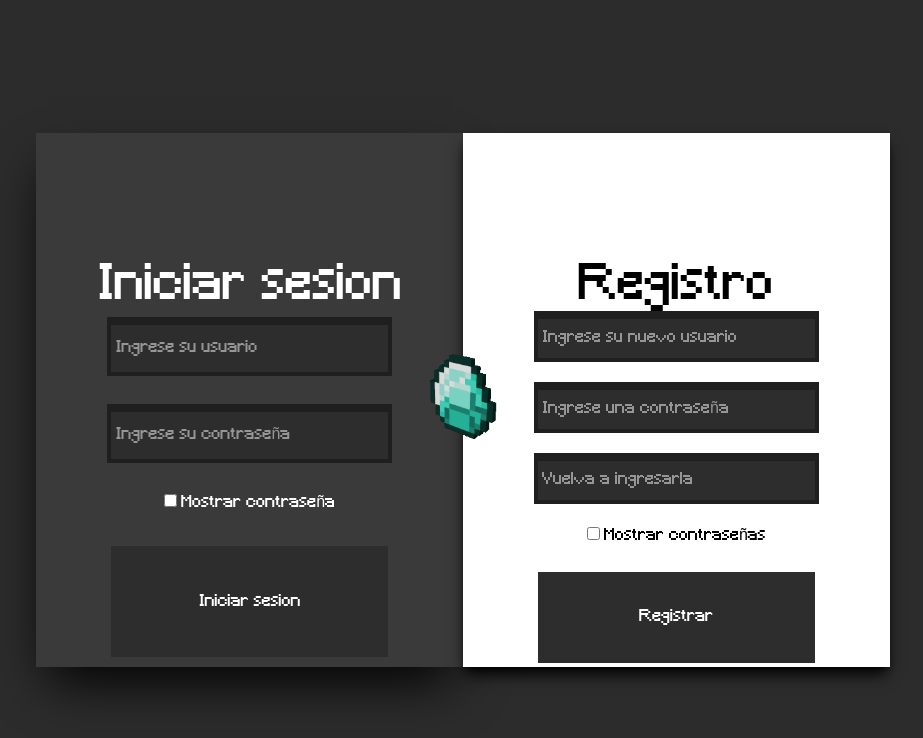
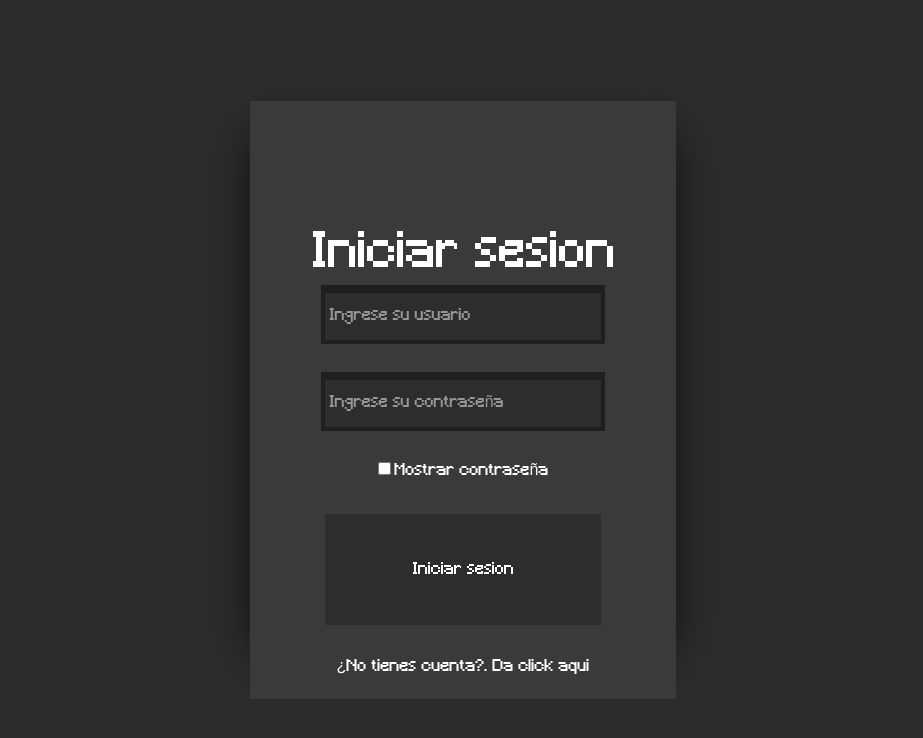
Before and after one commit to ChristianFLozano/minecraftBingo, a React (Vite) app: page /#/ in a window 1280 px wide. Shown: the top 738 px of the page, without its empty margins (177-1100 px from the left). Built offline with nearby package versions, Linux system fonts and the light colour scheme.

Commit message:
Refactor login and register card

```diff
--- a/src/Components/Input.jsx
+++ b/src/Components/Input.jsx
@@ -5,7 +5,7 @@ export default function Input( props ) {
         <>
         <div className={props.style}>
             <input
-                className="text-white w-full h-full p-1 bg-[#2D2D2D] "
+                className="text-white w-full h-full p-1 bg-[#2D2D2D] outline-0 caret-green-700 "
                 id={props.id}
                 name={props.name}
                 value={props.value}
--- a/src/Components/LoginCard.jsx
+++ b/src/Components/LoginCard.jsx
@@ -15,7 +15,7 @@ export default function LoginCard(){
             <div className="lg:w-1/3 lg:h-8/12 w-5/6 h-1/2 bg-[#3A3A3A] shadow-2xl shadow-black flex flex-col">
 
                 <div className="flex h-1/3 items-end justify-center">
-                    <h1 className="text-5xl text-white">Iniciar sesion</h1>
+                    <h1 className="text-5xl text-white ">Iniciar sesion</h1>
                 </div>
 
                 <div className="flex flex-col h-2/3  justify-around gap-4 items-center ">
@@ -43,12 +43,16 @@ export default function LoginCard(){
                             name="Mostrar"
                             id="0"
                             value={showPassword}
-                            onChange={()=>{setShowPassword(!showPassword);}} />
+                            onChange={()=>{setShowPassword(!showPassword);}}
+                            className='accent-green-700 hover:cursor-pointer'
+                            />
                         <label htmlFor="0" className="text-white pl-1">Mostrar contraseña</label>
                     </div>
 
                     <div className="w-2/3 h-2/6  p-1">
-                        <button className="bg-[#2D2D2D] w-full lg:h-full p-1 text-white hover:bg-green-700" onClick={()=>{console.log("Hola")}}>Iniciar sesion</button>
+                        <button className="bg-[#2D2D2D] w-full lg:h-full p-1 text-white hover:bg-green-700
+                                            hover:cursor-pointer"
+                        onClick={()=>{console.log("Hola")}}>Iniciar sesion</button>
                     </div>
                 </div>
 
--- a/src/Components/RegisterCard.jsx
+++ b/src/Components/RegisterCard.jsx
@@ -11,12 +11,12 @@ export default function RegisterCard() {
 
     return(
         <>
-            <div className="lg:w-1/3 lg:h-8/12 w-5/6 h-1/2 bg-[#fff] shadow-lg shadow-black flex flex-col">
+            <div className="lg:w-1/3 lg:h-8/12 w-5/6 h-1/2 bg-white/80 shadow-lg shadow-black flex flex-col">
                 <div className="flex h-1/3  items-end justify-center">
                     <h1 className="text-5xl text-black">Registro</h1>
                 </div>
 
-                <div className="flex flex-col lg:h-2/3  justify-center gap-5 items-center ">
+                <div className="flex flex-col lg:h-2/3  justify-center gap-1.5 items-center ">
                     <Input
                         type="text"
                         id="usernameRegister"
@@ -40,7 +40,7 @@ export default function RegisterCard() {
                         value={formData.confirmPassword}
                         onChange={(e) => setFormData({ ...formData, confirmPassword: e.target.value })}
                         placeholder="Vuelva a ingresarla"
-                        style={"bg-[#1F1F1F] w-2/3 h-1/6 pt-2 p-1"} />
+                        style={"bg-[#1F1F1F] w-2/3 h-1/6 pt-2 p-1 outline-none"} />
 
 
                     <div>
@@ -49,12 +49,17 @@ export default function RegisterCard() {
                             name="Mostrar"
                             id="0"
                             value={showPassword}
-                            onChange={()=>{setShowPassword(!showPassword);}} />
+                            onChange={()=>{setShowPassword(!showPassword);}}
+                            className='accent-green-700 hover:cursor-pointer'
+                            />
+
 
                         <label htmlFor="0" className="text-black pl-1">Mostrar contraseñas</label>
                     </div>
                     <div className="w-2/3 h-2/6  p-1">
-                        <button className="bg-[#2D2D2D] w-full h-full p-1 text-white hover:bg-green-700" onClick={()=>{console.log("Hola")}}>Registrar</button>
+                        <button className="bg-[#2D2D2D] w-full h-full p-1 text-white hover:bg-green-700
+                                            hover:cursor-pointer"
+                        onClick={()=>{console.log("Hola")}}>Registrar</button>
                     </div>
                 </div>
 
--- a/src/Pages/Login.jsx
+++ b/src/Pages/Login.jsx
@@ -1,21 +1,24 @@
-import React from "react";
+import React, { useState }  from "react";
 import LoginCard from "../Components/LoginCard";
 import RegisterCard from "../Components/RegisterCard";
-import diamante from "../assets/gifs/diamante.gif";
-
- export default function Login() {
 
 
+    export default function Login() {
+
+    const [isLogin, setIsLogin] = useState(true);
 
     return(
         <>
-            <section className="flex w-screen h-screen items-center justify-center lg:flex-row flex-col">
-                {/*Esta es la seccion del registro */}
-                <LoginCard/>
+            <section className="flex w-screen h-screen items-center justify-center flex-col">
+                {isLogin ? <LoginCard/>: <RegisterCard/>}
 
-                {/*Esta es la seccion del registro */}
-                <RegisterCard/>
-                <img src={diamante} alt="gif de creeper" className="absolute w-32" />
+                <div className={`w-4/12 h-auto ${isLogin?"bg-[#3A3A3A] text-white":"bg-white/80"} flex p-5 items-center justify-center`}>
+                    <button onClick={()=>{setIsLogin(!isLogin)}}
+                            className="hover:cursor-pointer hover:text-green-700"
+                    >
+                        {isLogin?<h4>¿No tienes cuenta?. Da click aqui</h4>:<h4>¿Tienes cuenta?. Da click aqui</h4>}
+                    </button>
+                </div>
             </section>
         </>
     )
--- a/src/index.css
+++ b/src/index.css
@@ -7,4 +7,5 @@
 
 body {
   font-family: 'Minecraft', sans-serif;
+  user-select: none;
 }
```
